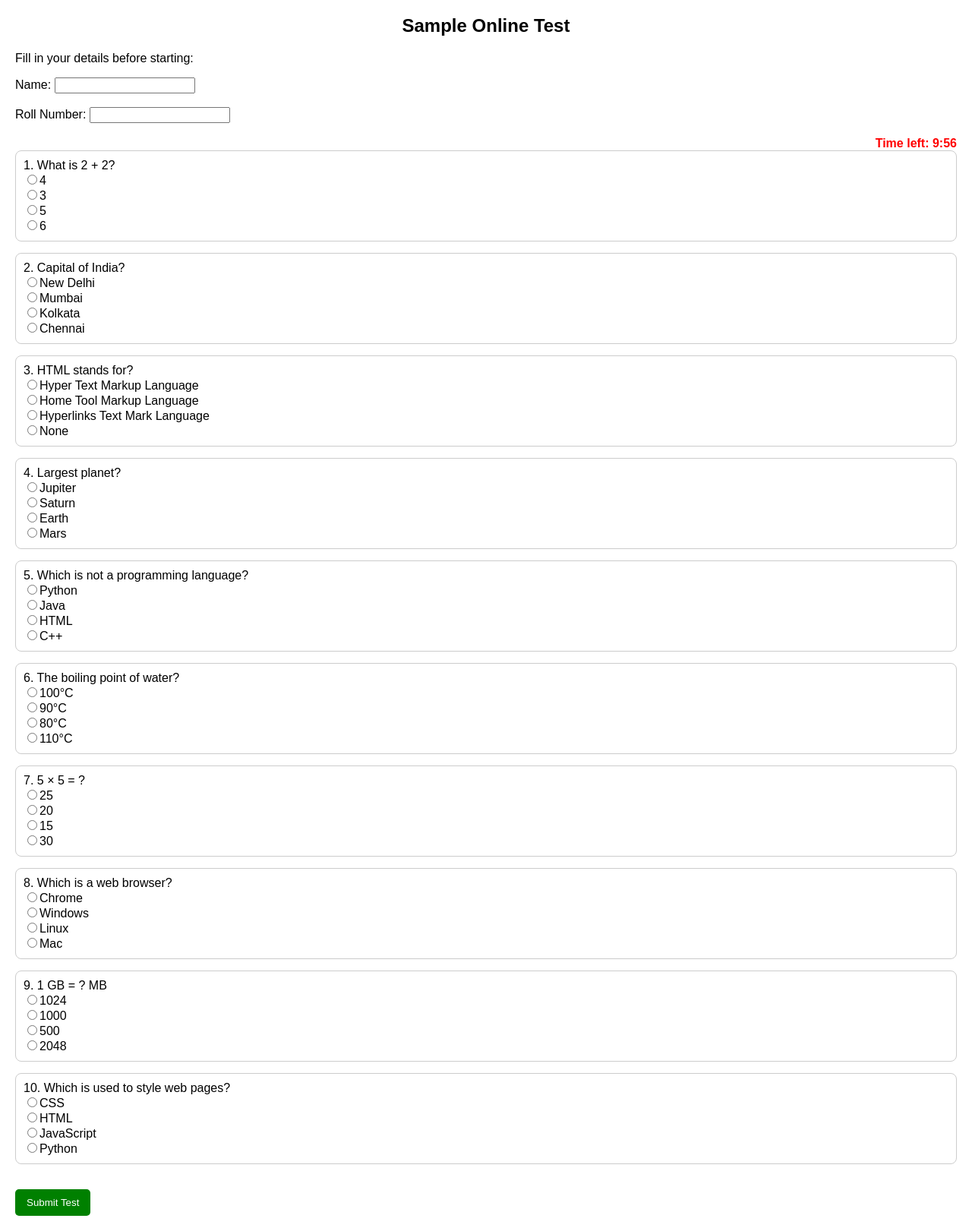
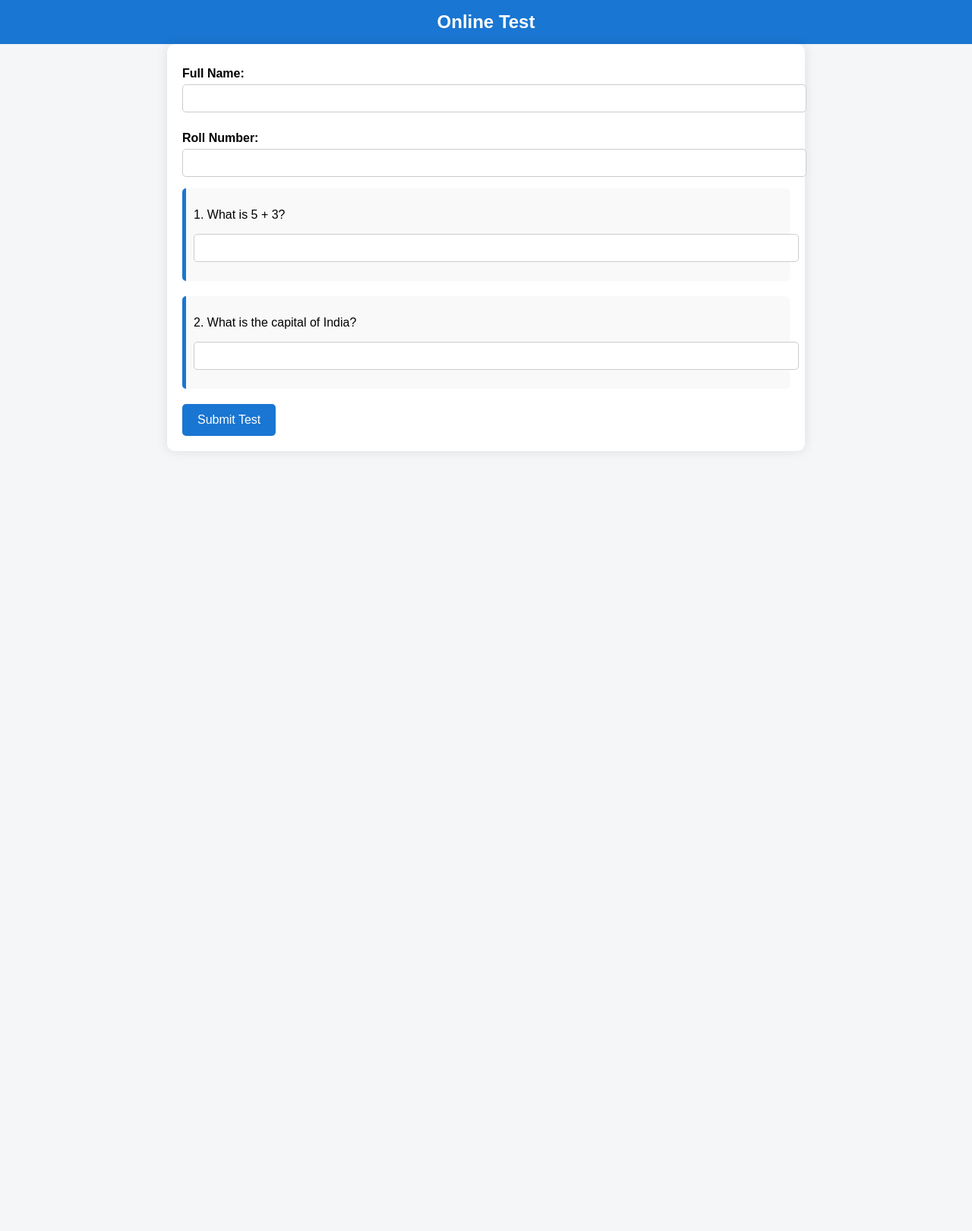
Before and after one commit to sandeep2409-gitch/CLASS-TEST, a plain HTML site: page index.html in a window 1280 px wide. Shown: the whole page at 76% size. After the commit the page ends 800 px from the top, so only its background shows below. Drawn offline with Linux system fonts and the light colour scheme.

Commit message:
Update index.html

```diff
--- a/index.html
+++ b/index.html
@@ -1,167 +1,139 @@
 <!DOCTYPE html>
-<html>
+<html lang="en">
 <head>
+  <meta charset="UTF-8">
+  <meta name="viewport" content="width=device-width, initial-scale=1.0">
   <title>Online Test</title>
-<meta name="viewport" content="width=device-width, initial-scale=1.0">
   <style>
-    body { font-family: Arial, sans-serif; margin: 20px; }
-    h2 { text-align: center; }
-    .question { margin-bottom: 15px; padding: 10px; border: 1px solid #ccc; border-radius: 8px; }
-    button { padding: 10px 15px; background: green; color: white; border: none; cursor: pointer; border-radius: 5px; }
-    button:hover { background: darkgreen; }
-    .timer { font-weight: bold; color: red; text-align: right; }
+    body {
+      font-family: Arial, sans-serif;
+      background: #f4f6f8;
+      margin: 0;
+      padding: 0;
+    }
+    header {
+      background: #1976d2;
+      color: white;
+      padding: 15px;
+      text-align: center;
+      font-size: 1.5em;
+      font-weight: bold;
+    }
+    main {
+      max-width: 800px;
+      margin: auto;
+      background: white;
+      padding: 20px;
+      box-shadow: 0 0 15px rgba(0,0,0,0.1);
+      border-radius: 10px;
+    }
+    label {
+      font-weight: bold;
+      display: block;
+      margin: 10px 0 5px;
+    }
+    input[type="text"], input[type="number"] {
+      width: 100%;
+      padding: 10px;
+      margin-bottom: 15px;
+      border: 1px solid #ccc;
+      border-radius: 5px;
+    }
+    .question {
+      margin-bottom: 20px;
+      padding: 10px;
+      background: #f9f9f9;
+      border-left: 5px solid #1976d2;
+      border-radius: 5px;
+    }
+    button {
+      background: #1976d2;
+      color: white;
+      padding: 12px 20px;
+      border: none;
+      border-radius: 5px;
+      font-size: 1em;
+      cursor: pointer;
+    }
+    button:hover {
+      background: #125ca1;
+    }
+    .result {
+      display: none;
+      margin-top: 20px;
+      padding: 15px;
+      background: #e8f5e9;
+      border: 1px solid #4caf50;
+      color: #2e7d32;
+      border-radius: 5px;
+      font-weight: bold;
+    }
   </style>
 </head>
 <body>
 
-<h2>Sample Online Test</h2>
-<p>Fill in your details before starting:</p>
-<label>Name: </label><input type="text" id="name"><br><br>
-<label>Roll Number: </label><input type="text" id="roll"><br><br>
+<header>Online Test</header>
+<main>
+  <form id="testForm">
+    <label for="name">Full Name:</label>
+    <input type="text" id="name" required>
 
-<div class="timer">Time left: <span id="time">10:00</span></div>
+    <label for="rollNumber">Roll Number:</label>
+    <input type="text" id="rollNumber" required>
 
-<div id="quiz">
-    <!-- Sample Questions -->
     <div class="question">
-        1. What is 2 + 2?<br>
-        <input type="radio" name="q1" value="4">4<br>
-        <input type="radio" name="q1" value="3">3<br>
-        <input type="radio" name="q1" value="5">5<br>
-        <input type="radio" name="q1" value="6">6
+      <p>1. What is 5 + 3?</p>
+      <input type="number" name="q1" required>
     </div>
     <div class="question">
-        2. Capital of India?<br>
-        <input type="radio" name="q2" value="New Delhi">New Delhi<br>
-        <input type="radio" name="q2" value="Mumbai">Mumbai<br>
-        <input type="radio" name="q2" value="Kolkata">Kolkata<br>
-        <input type="radio" name="q2" value="Chennai">Chennai
+      <p>2. What is the capital of India?</p>
+      <input type="text" name="q2" required>
     </div>
-    <div class="question">
-        3. HTML stands for?<br>
-        <input type="radio" name="q3" value="Hyper Text Markup Language">Hyper Text Markup Language<br>
-        <input type="radio" name="q3" value="Home Tool Markup Language">Home Tool Markup Language<br>
-        <input type="radio" name="q3" value="Hyperlinks Text Mark Language">Hyperlinks Text Mark Language<br>
-        <input type="radio" name="q3" value="None">None
-    </div>
-    <div class="question">
-        4. Largest planet?<br>
-        <input type="radio" name="q4" value="Jupiter">Jupiter<br>
-        <input type="radio" name="q4" value="Saturn">Saturn<br>
-        <input type="radio" name="q4" value="Earth">Earth<br>
-        <input type="radio" name="q4" value="Mars">Mars
-    </div>
-    <div class="question">
-        5. Which is not a programming language?<br>
-        <input type="radio" name="q5" value="Python">Python<br>
-        <input type="radio" name="q5" value="Java">Java<br>
-        <input type="radio" name="q5" value="HTML">HTML<br>
-        <input type="radio" name="q5" value="C++">C++
-    </div>
-    <div class="question">
-        6. The boiling point of water?<br>
-        <input type="radio" name="q6" value="100">100°C<br>
-        <input type="radio" name="q6" value="90">90°C<br>
-        <input type="radio" name="q6" value="80">80°C<br>
-        <input type="radio" name="q6" value="110">110°C
-    </div>
-    <div class="question">
-        7. 5 × 5 = ?<br>
-        <input type="radio" name="q7" value="25">25<br>
-        <input type="radio" name="q7" value="20">20<br>
-        <input type="radio" name="q7" value="15">15<br>
-        <input type="radio" name="q7" value="30">30
-    </div>
-    <div class="question">
-        8. Which is a web browser?<br>
-        <input type="radio" name="q8" value="Chrome">Chrome<br>
-        <input type="radio" name="q8" value="Windows">Windows<br>
-        <input type="radio" name="q8" value="Linux">Linux<br>
-        <input type="radio" name="q8" value="Mac">Mac
-    </div>
-    <div class="question">
-        9. 1 GB = ? MB<br>
-        <input type="radio" name="q9" value="1024">1024<br>
-        <input type="radio" name="q9" value="1000">1000<br>
-        <input type="radio" name="q9" value="500">500<br>
-        <input type="radio" name="q9" value="2048">2048
-    </div>
-    <div class="question">
-        10. Which is used to style web pages?<br>
-        <input type="radio" name="q10" value="CSS">CSS<br>
-        <input type="radio" name="q10" value="HTML">HTML<br>
-        <input type="radio" name="q10" value="JavaScript">JavaScript<br>
-        <input type="radio" name="q10" value="Python">Python
-    </div>
-</div>
+    <!-- Add remaining questions here in same style -->
 
-<br>
-<button onclick="submitTest()">Submit Test</button>
+    <button type="submit">Submit Test</button>
+  </form>
+
+  <div class="result" id="resultBox"></div>
+</main>
 
 <script>
-const correctAnswers = {
-    q1: "4",
-    q2: "New Delhi",
-    q3: "Hyper Text Markup Language",
-    q4: "Jupiter",
-    q5: "HTML",
-    q6: "100",
-    q7: "25",
-    q8: "Chrome",
-    q9: "1024",
-    q10: "CSS"
+const scriptURL = "https://script.google.com/macros/s/AKfycbwU9EQdAJMAawYA6sT0egXJ60mk43cTaCC2iRisSnLJiCRXcoQYISqmtmnAijQsIgUeUQ/exec";
+
+document.getElementById('testForm').addEventListener('submit', function(e) {
+  e.preventDefault();
+
+  let name = document.getElementById('name').value.trim();
+  let rollNumber = document.getElementById('rollNumber').value.trim();
+
+  let score = 0;
+  const answers = {
+    q1: "8",
+    q2: "Delhi"
+    // Add correct answers for all other questions
   };
 
-const scriptURL = "https://script.google.com/macros/s/AKfycbwU9EQdAJMAawYA6sT0egXJ60mk43cTaCC2iRisSnLJiCRXcoQYISqmtmnAijQsIgUeUQ/exec";
-// Timer
-let timeLeft = 600;
-const timer = setInterval(() => {
-    let minutes = Math.floor(timeLeft / 60);
-    let seconds = timeLeft % 60;
-    document.getElementById("time").textContent =
-        `${minutes}:${seconds < 10 ? "0" : ""}${seconds}`;
-    timeLeft--;
-    if (timeLeft < 0) {
-        clearInterval(timer);
-        submitTest();
-    }
-}, 1000);
-
-// Anti-minimize detection
-document.addEventListener("visibilitychange", () => {
-    if (document.hidden) {
-        alert("You minimized/switched tabs. Test submitted automatically!");
-        submitTest();
-    }
-});
-
-function submitTest() {
-    clearInterval(timer);
-    let score = 0;
-    for (let key in correctAnswers) {
-        let selected = document.querySelector(`input[name="${key}"]:checked`);
-        if (selected && selected.value === correctAnswers[key]) {
+  const formData = new FormData(this);
+  for (let [key, value] of formData.entries()) {
+    if (answers[key] && value.toString().trim().toLowerCase() === answers[key].toLowerCase()) {
       score++;
     }
   }
 
-    let name = document.getElementById("name").value.trim();
-    let roll = document.getElementById("roll").value.trim();
-
-    if (!name || !roll) {
-        alert("Please enter your Name and Roll Number!");
-        return;
-    }
-
+  // Send only name, rollNumber, and total score to Google Sheets
   fetch(scriptURL, {
     method: 'POST',
-        mode: 'no-cors',
-        body: JSON.stringify({ name: name, rollNumber: roll, score: score })
+    headers: { 'Content-Type': 'application/json' },
+    body: JSON.stringify({ name, rollNumber, score })
+  })
+  .then(res => res.json())
+  .then(() => {
+    document.getElementById('resultBox').style.display = 'block';
+    document.getElementById('resultBox').textContent = `Thank you ${name}! Your score is ${score} / ${Object.keys(answers).length}`;
+    document.getElementById('testForm').reset();
+  })
+  .catch(err => console.error('Error:', err));
 });
-
-    alert(`Test Submitted!\nYour Score: ${score}/10`);
-    window.location.reload();
-}
 </script>
 
 </body>
```
Lines whose indentation alone changed are shown as unchanged.
